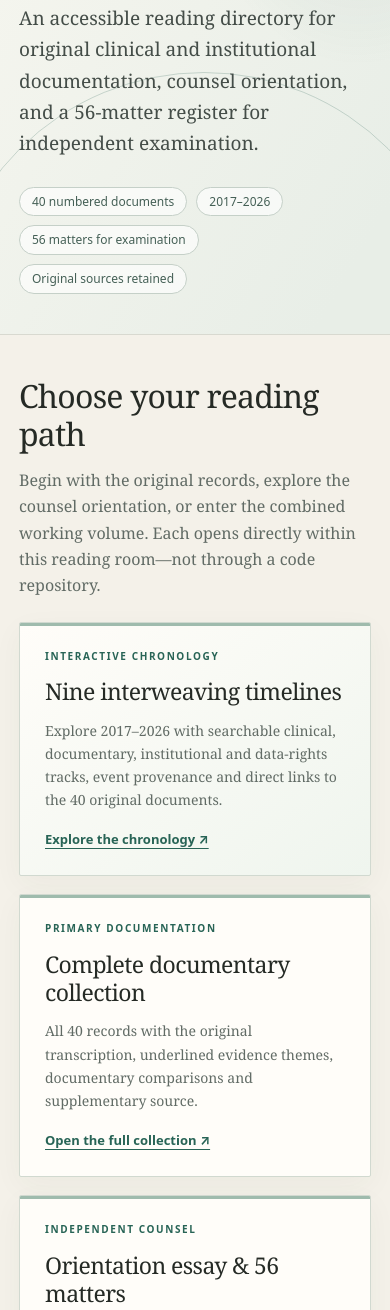
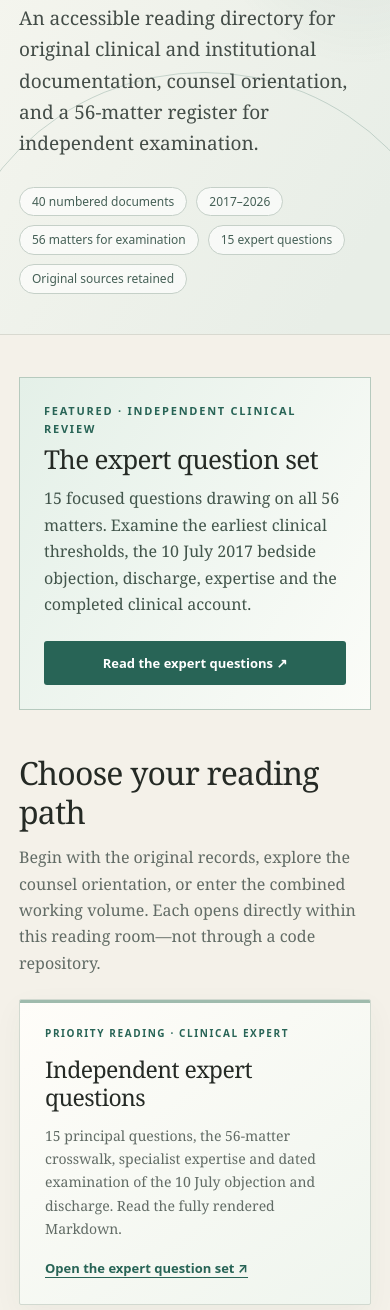
Before and after one commit to TitanicParker/Ms-Tansey, a plain HTML site: page index.html in a window 390 px wide. Shown: the part 378-1688 px from the top of the page. Drawn offline with Linux system fonts and the light colour scheme.

Commit message:
Feature independent expert questions prominently on homepage

```diff
--- a/index.html
+++ b/index.html
@@ -11,6 +11,7 @@
 .wrap{width:min(1000px,calc(100% - 38px));margin:0 auto}.top{border-bottom:1px solid var(--line);background:var(--white)}.top .wrap{padding:17px 0;display:flex;justify-content:space-between;gap:16px;align-items:center}.brand,.eyebrow,.meta,.pill,.action,.no,time,.section-head span,footer,.search-note{font-family:system-ui,-apple-system,Segoe UI,Arial,sans-serif}.brand{text-decoration:none;font-size:13px;font-weight:700;letter-spacing:.06em}.museum{font:13px system-ui,sans-serif;color:var(--muted)}
 .hero{padding:76px 0 50px;border-bottom:1px solid var(--line)}.eyebrow{font-size:11px;text-transform:uppercase;letter-spacing:.16em;font-weight:700;color:var(--accent)}h1{font-size:clamp(42px,6.4vw,75px);font-weight:400;line-height:1.07;letter-spacing:-.04em;margin:18px 0 22px;max-width:820px}.intro{font-size:19px;max-width:770px;color:#444d48;margin:0}.meta{display:flex;gap:11px;flex-wrap:wrap;margin-top:27px}.pill{font-size:12px;border:1px solid var(--line);border-radius:99px;padding:4px 12px;color:var(--muted)}
 main{padding:42px 0 95px}h2{font-weight:400;font-size:32px;letter-spacing:-.025em;line-height:1.2;margin:0 0 13px}.section-intro{color:var(--muted);max-width:750px;margin:0 0 23px}.featured{display:grid;grid-template-columns:repeat(2,minmax(0,1fr));gap:14px;margin-bottom:64px}.feature{display:flex;flex-direction:column;background:var(--white);border:1px solid var(--line);padding:25px;min-height:225px}.feature h3{font-size:22px;line-height:1.23;font-weight:400;margin:13px 0}.feature p{margin:0 0 18px;color:var(--muted);font-size:14px}.feature .action{margin-top:auto;font-size:13px;color:var(--accent);font-weight:650;text-underline-offset:4px}.feature .eyebrow{font-size:10px}
+.expert-focus{border:1px solid #b6cabe;background:linear-gradient(120deg,#e4f0e8,#fbfcf8);padding:28px 32px;margin:0 0 44px;display:grid;grid-template-columns:minmax(0,1fr) auto;gap:24px;align-items:center}.expert-focus h2{font-size:clamp(26px,3vw,36px);margin:6px 0 10px}.expert-focus p{margin:0;max-width:660px;color:#42554b}.expert-focus a{display:inline-block;background:#286456;color:white;text-decoration:none;font:700 13px system-ui,sans-serif;padding:13px 19px;border-radius:3px;white-space:nowrap}.expert-focus a:hover{background:#1c4c40}@media(max-width:700px){.expert-focus{grid-template-columns:1fr;padding:24px}.expert-focus a{white-space:normal;text-align:center}}
 .search-panel{padding:20px 0 18px;position:sticky;top:0;background:var(--paper);z-index:2;border-bottom:1px solid var(--line)}label{display:block;font:700 12px system-ui,sans-serif;margin-bottom:8px;color:var(--muted)}input{display:block;width:100%;border:1px solid #a8b4ae;border-radius:3px;background:white;padding:13px 15px;font:16px system-ui,sans-serif;color:var(--ink)}.search-note{color:var(--muted);font-size:12px;margin-top:8px}
 .shelf{margin:38px 0 48px}.section-head{display:flex;justify-content:space-between;gap:15px;border-bottom:1px solid #aab3af;padding-bottom:10px;align-items:end}.section-head h3{font-size:24px;font-weight:400;margin:0}.section-head span{font-size:12px;color:var(--muted)}ol{padding:0;margin:7px 0 0;list-style:none}.doc{border-bottom:1px solid var(--line)}.doc a{display:grid;grid-template-columns:33px minmax(0,1fr) 150px 14px;align-items:baseline;gap:12px;text-decoration:none;padding:12px 6px}.doc a:hover{background:#eeefec}.doc .no{font-size:12px;color:var(--accent);font-weight:650}.doc .title{font-size:15px}.doc time{font-size:12px;color:var(--muted);text-align:right}.doc.hidden{display:none}.shelf.empty{display:none}
 .assets{margin-top:48px;border-top:1px solid var(--line);padding-top:29px}.asset-list{display:grid;grid-template-columns:repeat(2,minmax(0,1fr));gap:9px}.asset-list a{background:white;border:1px solid var(--line);padding:12px 15px;text-decoration:none;font-size:14px}.asset-list a:hover{text-decoration:underline}footer{border-top:1px solid var(--line);padding:28px 0 45px;font-size:12px;color:var(--muted)}footer p{max-width:780px}footer a{text-decoration:underline}
@@ -30,10 +31,12 @@ body{background:linear-gradient(150deg,#e6eee7 0,transparent 460px),var(--paper)
 <body>
 <a class="skip" href="#main">Skip to collection</a>
 <header class="top"><div class="wrap"><a class="brand" href="./">DOCUMENTARY CASE / 2017–2026</a><span class="museum">PRIVATE-STYLE READING ROOM · PUBLICLY HOSTED</span></div></header>
-<div class="hero"><div class="wrap"><div class="eyebrow">The documentary archive · Reading room for independent counsel</div><h1>The Unanswered Referral and the Authority of the Record</h1><p class="intro">An accessible reading directory for original clinical and institutional documentation, counsel orientation, and a 56-matter register for independent examination.</p><div class="meta"><span class="pill">40 numbered documents</span><span class="pill">2017–2026</span><span class="pill">56 matters for examination</span><span class="pill">Original sources retained</span></div></div></div>
+<div class="hero"><div class="wrap"><div class="eyebrow">The documentary archive · Reading room for independent counsel</div><h1>The Unanswered Referral and the Authority of the Record</h1><p class="intro">An accessible reading directory for original clinical and institutional documentation, counsel orientation, and a 56-matter register for independent examination.</p><div class="meta"><span class="pill">40 numbered documents</span><span class="pill">2017–2026</span><span class="pill">56 matters for examination</span><span class="pill">15 expert questions</span><span class="pill">Original sources retained</span></div></div></div>
 <main id="main" class="wrap">
+<section class="expert-focus" aria-labelledby="expert-title"><div><div class="eyebrow">Featured · Independent clinical review</div><h2 id="expert-title">The expert question set</h2><p>15 focused questions drawing on all 56 matters. Examine the earliest clinical thresholds, the 10 July 2017 bedside objection, discharge, expertise and the completed clinical account.</p></div><a href="reader.html?document=expert">Read the expert questions ↗</a></section>
 <section aria-labelledby="reading"><h2 id="reading">Choose your reading path</h2><p class="section-intro">Begin with the original records, explore the counsel orientation, or enter the combined working volume. Each opens directly within this reading room—not through a code repository.</p>
 <div class="featured">
+<article class="feature"><div class="eyebrow">Priority reading · Clinical expert</div><h3>Independent expert questions</h3><p>15 principal questions, the 56-matter crosswalk, specialist expertise and dated examination of the 10 July objection and discharge. Read the fully rendered Markdown.</p><a class="action" href="reader.html?document=expert">Open the expert question set ↗</a></article>
 <article class="feature"><div class="eyebrow">Interactive chronology</div><h3>Nine interweaving timelines</h3><p>Explore 2017–2026 with searchable clinical, documentary, institutional and data-rights tracks, event provenance and direct links to the 40 original documents.</p><a class="action" href="chronology.html">Explore the chronology ↗</a></article>
 
 <article class="feature"><div class="eyebrow">Primary documentation</div><h3>Complete documentary collection</h3><p>All 40 records with the original transcription, underlined evidence themes, documentary comparisons and supplementary source.</p><a class="action" href="Margaret_Tansey.html">Open the full collection ↗</a></article>
@@ -42,6 +45,7 @@ body{background:linear-gradient(150deg,#e6eee7 0,transparent 460px),var(--paper)
 <article class="feature"><div class="eyebrow">Supplementary source</div><h3>Signed supplementary patient statement</h3><p>Patient's later account dated 2 September 2026 concerning the reported July 2017 pre-discharge encounter.</p><a class="action" href="Article_16_Supplementary_Statement_July_2017.pdf">Open signed statement (PDF) ↗</a></article>
 </div></section>
 <nav class="routes" aria-label="Reading paths">
+<a class="route" href="reader.html?document=expert"><small>For independent neurologists</small><strong>15 expert questions</strong><span>Clinical thresholds and 56-matter mapping</span></a>
 <a class="route" href="Margaret_Tansey.html#document-2"><small>Start with the referral</small><strong>June 2017</strong><span>Original GP presentation and admission evidence</span></a>
 <a class="route" href="Margaret_Tansey.html#document-21"><small>Follow the review</small><strong>March 2025 onward</strong><span>Complaint, responses and institutional conclusions</span></a>
 <a class="route" href="reader.html?document=orientation"><small>For counsel</small><strong>56 questions</strong><span>Issues, provenance tests and controlling questions</span></a>
@@ -97,6 +101,8 @@ body{background:linear-gradient(150deg,#e6eee7 0,transparent 460px),var(--paper)
 <a href="Article_16_Supplementary_Statement_July_2017.pdf">Supplementary statement · PDF</a>
 <a href="Margaret_Tansey.html#supplement-2026">Supplementary statement · HTML transcription</a>
 <a href="reader.html?document=orientation">Counsel orientation · Complete 56-point register</a>
+<a href="reader.html?document=expert">Independent clinical expert questions · Read online</a>
+<a href="INDEPENDENT_EXPERT_QUESTION_SET_FINAL.md">Independent clinical expert questions · Original Markdown</a>
 </div></section>
 </main>
 <footer><div class="wrap"><strong>Documentary provenance.</strong><p>The original records, later patient recollections, and editorial/legal questions have distinct evidential roles. Inclusion in this archive does not establish disputed allegations or certify the accuracy of any source. Document numbering follows the supplied collection.</p><a href="#main">Return to the reading room ↑</a></div></footer>
```
